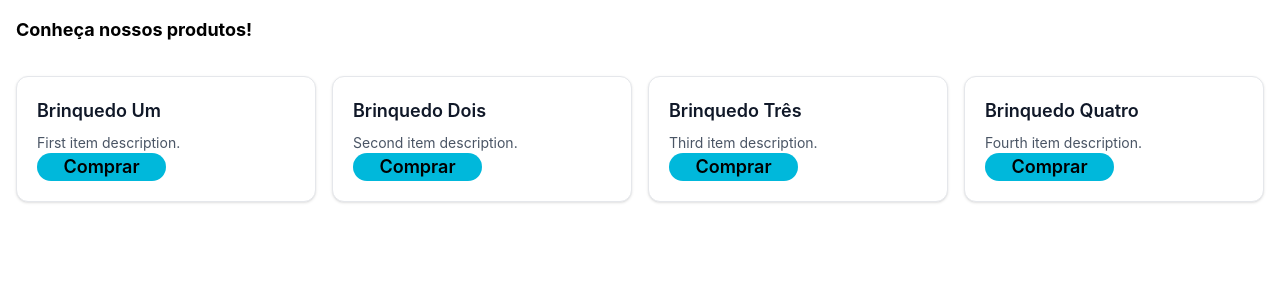
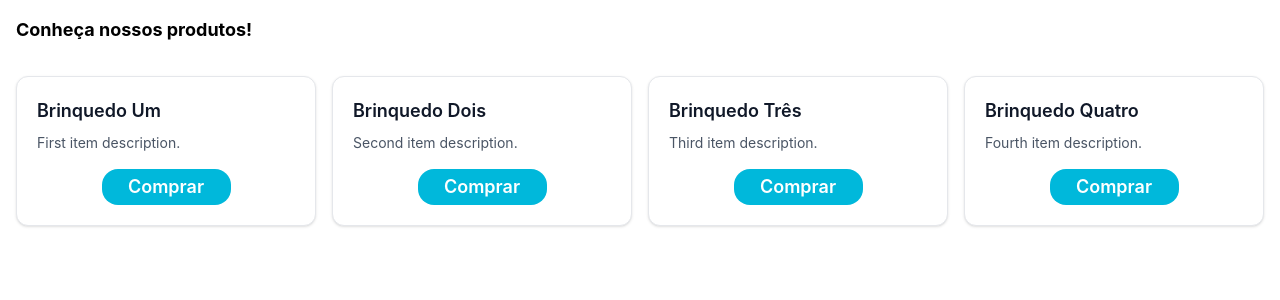
Before and after one commit to ExercicioCidade/ExercicioGitPullRequest, a React (Vite) app: page / in a window 1280 px wide. Shown: the top 300 px of the page. Built offline with nearby package versions, Linux system fonts and the light colour scheme.

Commit message:
style: Centralizando os botões

```diff
--- a/src/pages/Home.jsx
+++ b/src/pages/Home.jsx
@@ -24,8 +24,10 @@ return (
                 <p className="text-sm text-gray-600">
                     {brinquedo.description}
                 </p>
-                <div className="mx-auto items-center justify-center">
-                    <button className="w-[50%] bg-cyan-500 mx-auto rounded-2xl text-lg font-semibold">Comprar</button>
+                <div className="mt-4 flex justify-center">
+                    <button className="w-1/2 rounded-2xl bg-cyan-500 px-4 py-1 text-lg font-semibold text-white hover:bg-cyan-600">
+                        Comprar
+                    </button>
                 </div>
             </div>
         ))}
```
